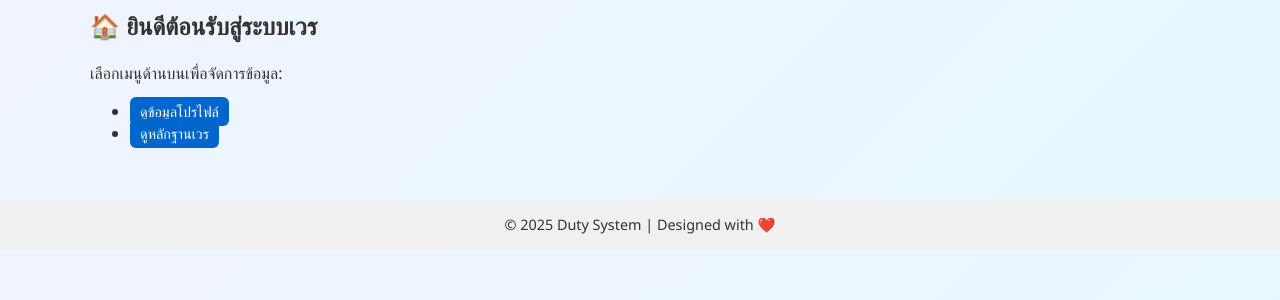
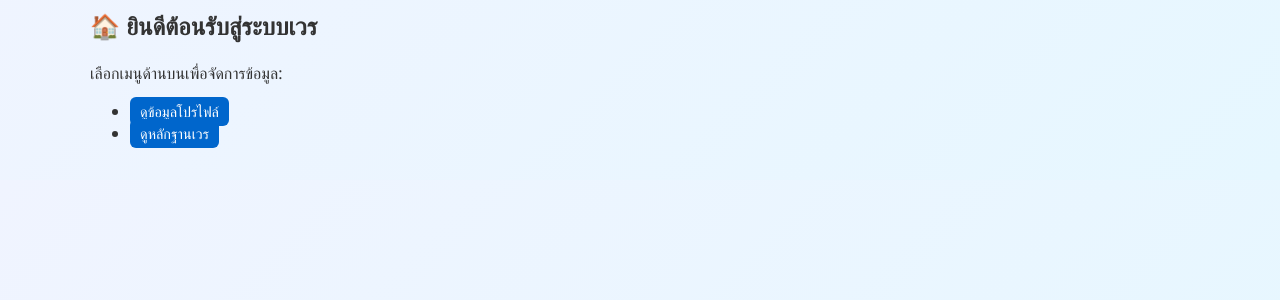
Before and after one commit to MATADOR666-spec/line-bot-project, a Flask app: page / in a window 1280 px wide. Shown: the part 136-436 px from the top of the page. Run offline with Flask 3, Linux system fonts and the light colour scheme; parts of the project's set-up code (start-up, migrations or seed data) failed here and were passed over.

Commit message:
update web app with templates

```diff
--- a/templates/layout.html
+++ b/templates/layout.html
@@ -97,8 +97,5 @@
   <main>
     {% block content %}{% endblock %}
   </main>
-  <footer>
-    © 2025 Duty System | Designed with ❤️
-  </footer>
 </body>
 </html>
```
